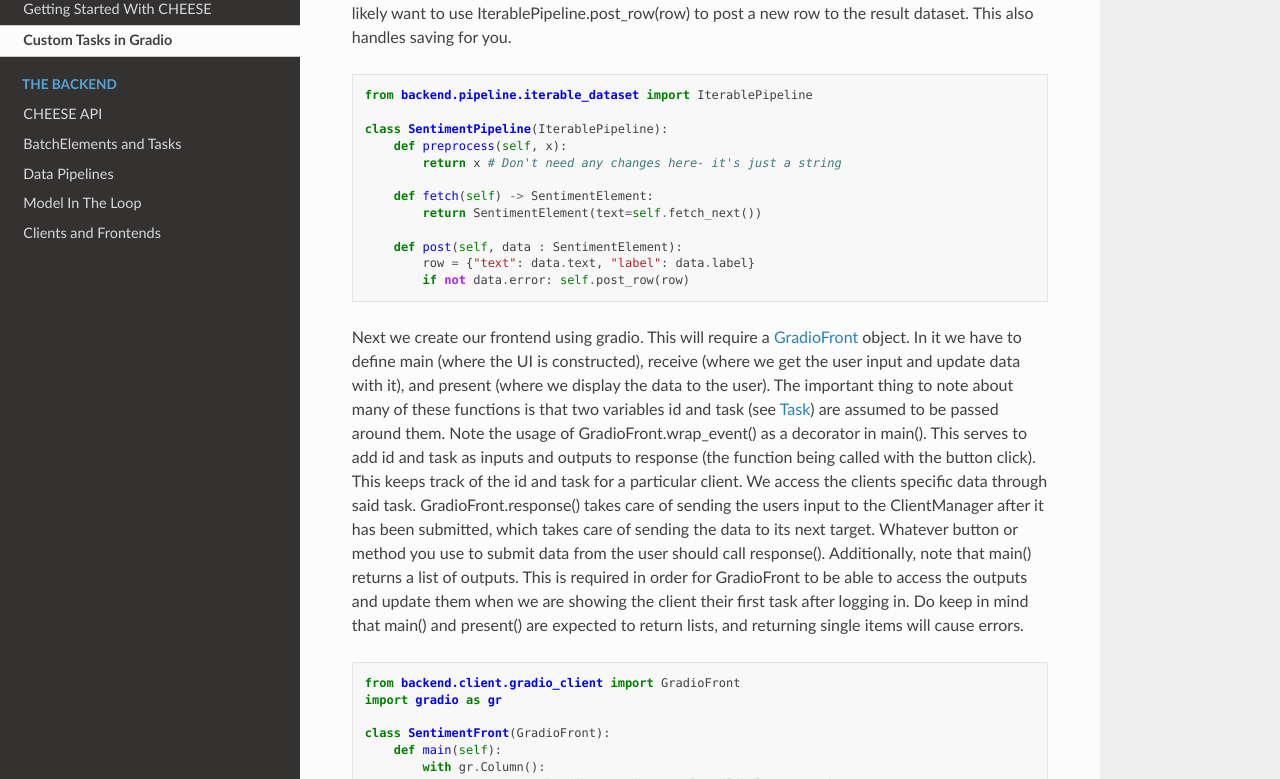
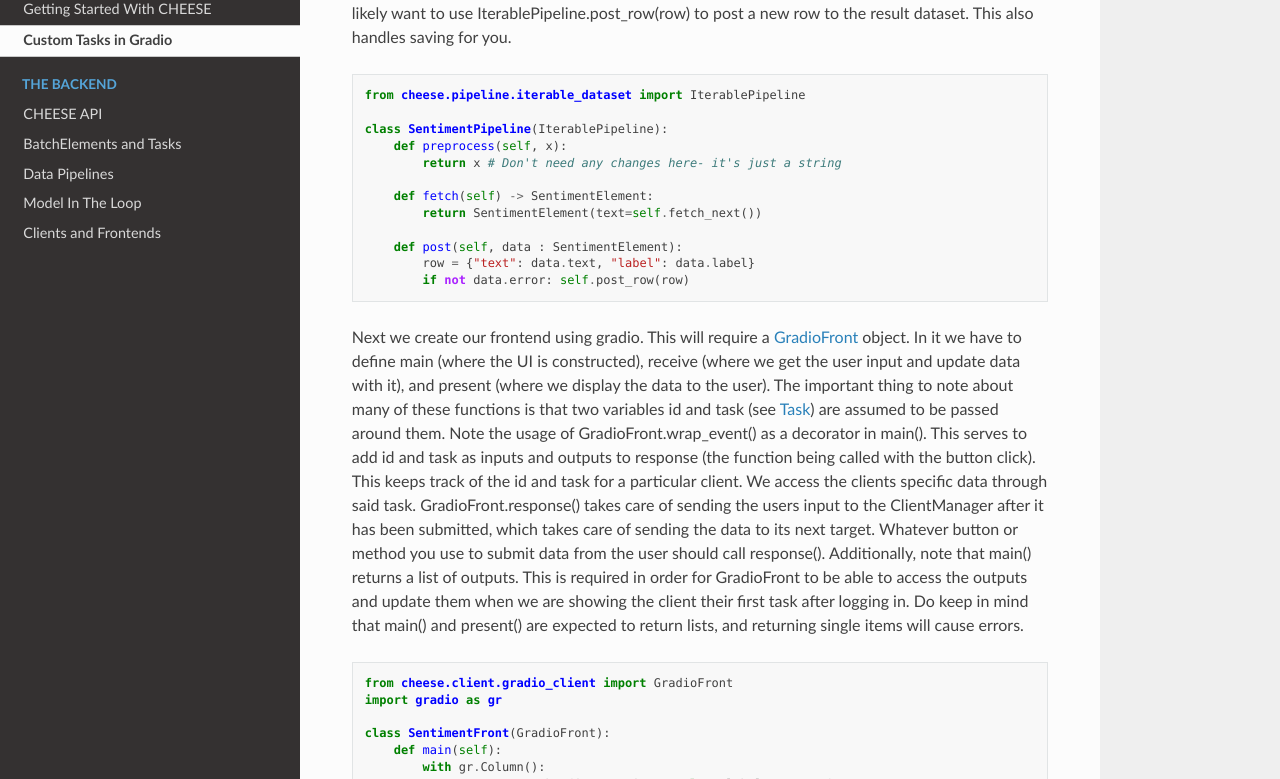
Before and after one commit to CarperAI/cheese, a Sphinx documentation site: the page built from docs/source/customtask.rst, in a window 1280 px wide and 1400 px high, scrolled down 609 px. Shown: the part 172-951 px from the top of the window. Built offline with Sphinx 7.4.7 and the Read the Docs theme 2.0.0, drawn with Linux system fonts in a browser that asks for light colours; some of the changed text lies outside the part shown.

Commit message:
Update docs with rename from backend to cheese

```diff
--- a/docs/source/backend/api.rst
+++ b/docs/source/backend/api.rst
@@ -6,5 +6,5 @@
 Once you have a pipeline, data, and a frontend set up, running CHEESE (and adding or removing clients) is simple!
 You just launch CHEESE and add as many clients as you wish.
 
-.. autoclass:: backend.api.CHEESE
+.. autoclass:: cheese.api.CHEESE
     :members:
--- a/docs/source/backend/data.rst
+++ b/docs/source/backend/data.rst
@@ -5,7 +5,7 @@
 The components of CHEESE process data in the form of the BatchElement object. These are communicated
 between the components using the Task object, which essentially serves as a container for some BatchElement.
 
-.. autoclass:: backend.data.BatchElement
+.. autoclass:: cheese.data.BatchElement
     :members:
 
 As an explanation for the trip attribute to BatchElement, consider the following cases. Suppose we want user to
@@ -16,5 +16,5 @@
 Once trip becomes trip_max, the data is sent back to pipeline. In the case where it is 2, then the data
 will be sent back to the pipeline from the model.
 
-.. autoclass:: backend.tasks.Task
+.. autoclass:: cheese.tasks.Task
     :members:
--- a/docs/source/backend/gradio_client.rst
+++ b/docs/source/backend/gradio_client.rst
@@ -8,11 +8,11 @@
 It is reccomended to instead use the GradioClientManager and to create your frontend in Gradio.
 If you should choose to do this, the GradioFront object is all you will need for the frontend of your experiment.
 
-.. autoclass:: backend.client.ClientManager
+.. autoclass:: cheese.client.ClientManager
     :members:
 
-.. autoclass:: backend.client.gradio_client.GradioClientManager
+.. autoclass:: cheese.client.gradio_client.GradioClientManager
     :members:
 
-.. autoclass:: backend.client.gradio_client.GradioFront
+.. autoclass:: cheese.client.gradio_client.GradioFront
     :members:
--- a/docs/source/backend/model.rst
+++ b/docs/source/backend/model.rst
@@ -3,5 +3,5 @@
 Model In The Loop
 ******************
 
-.. autoclass:: backend.models.BaseModel
+.. autoclass:: cheese.models.BaseModel
    :members:
--- a/docs/source/customtask.rst
+++ b/docs/source/customtask.rst
@@ -14,7 +14,7 @@
 
 .. code-block:: python
 
-    from backend.data import BatchElement
+    from cheese.data import BatchElement
     from dataclasses import dataclass
 
     @dataclass
@@ -37,7 +37,7 @@
 
 .. code-block:: python
 
-    from backend.pipeline.iterable_dataset import IterablePipeline
+    from cheese.pipeline.iterable_dataset import IterablePipeline
 
     class SentimentPipeline(IterablePipeline):
         def preprocess(self, x):
@@ -64,7 +64,7 @@
 
 .. code-block:: python
 
-    from backend.client.gradio_client import GradioFront
+    from cheese.client.gradio_client import GradioFront
     import gradio as gr
 
     class SentimentFront(GradioFront):
@@ -107,7 +107,7 @@
 
 .. code-block:: python
 
-    from backend.api import CHEESE
+    from cheese.api import CHEESE
     import time
 
     data = ["The goose went to the store and was very happy", "The goose went to the store and was very sad"]
@@ -150,7 +150,7 @@
         model_label : str = None
         trip_max : int = 2 # -> Client -> Model -> Pipeline = two targets to visit before going back to pipeline
 
-    from backend.models import BaseModel
+    from cheese.models import BaseModel
     from transformers import pipeline
 
     class SentimentModel(BaseModel):
```
Also changed, not shown: docs/source/backend/pipeline.rst (+5 -5 lines).
